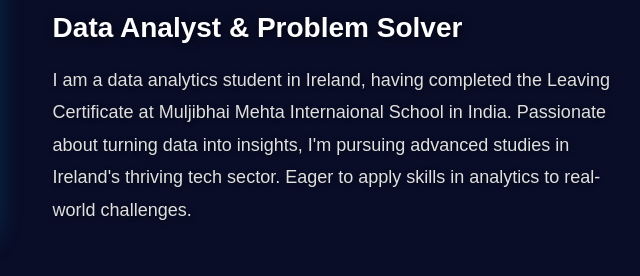
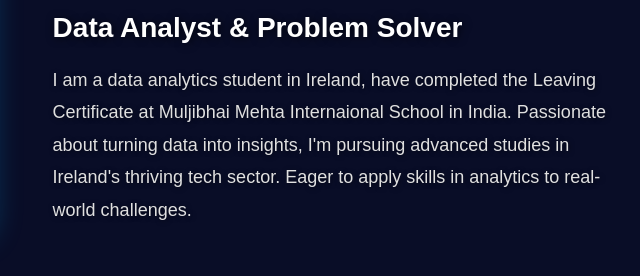
Before and after one commit to siddhbariya928/My-Portfolio, a plain HTML site: page index.html in a window 1280 px wide. Shown: the part 976-1252 px from the top of the page, 521-1161 px from the left. Drawn offline with Linux system fonts and the light colour scheme.

Commit message:
index.html

```diff
--- a/index.html
+++ b/index.html
@@ -152,7 +152,7 @@
             <h2>About Me</h2>
             <h3>Data Analyst & Problem Solver</h3>
             <p>
-             I am a data analytics student in Ireland, having completed the Leaving Certificate at Muljibhai Mehta Internaional School in India.
+             I am a data analytics student in Ireland, have completed the Leaving Certificate at Muljibhai Mehta Internaional School in India.
             Passionate about turning data into insights, I'm pursuing advanced studies in Ireland's thriving tech sector. Eager to apply skills in analytics to real-world challenges.
             </p>
         </div>
```
